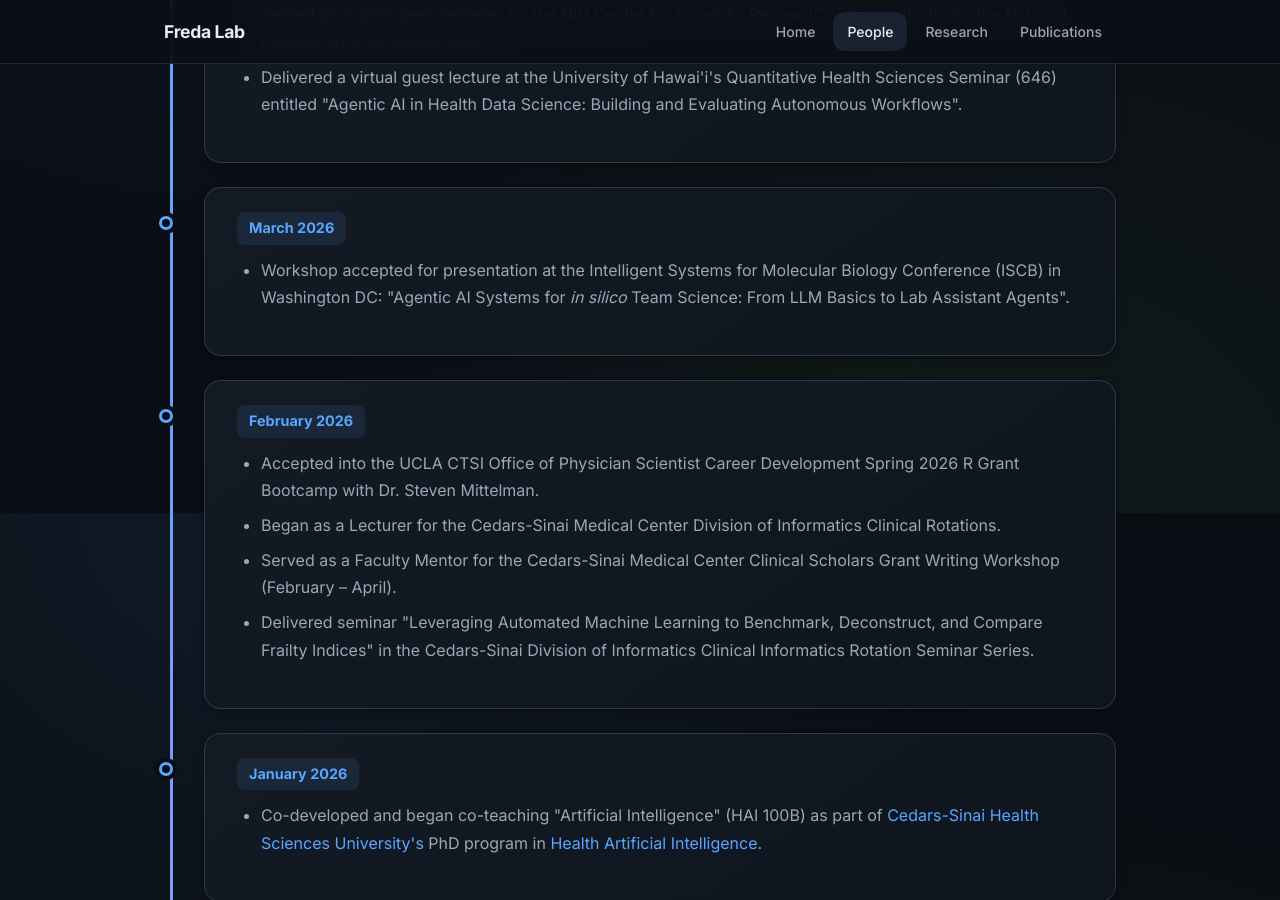
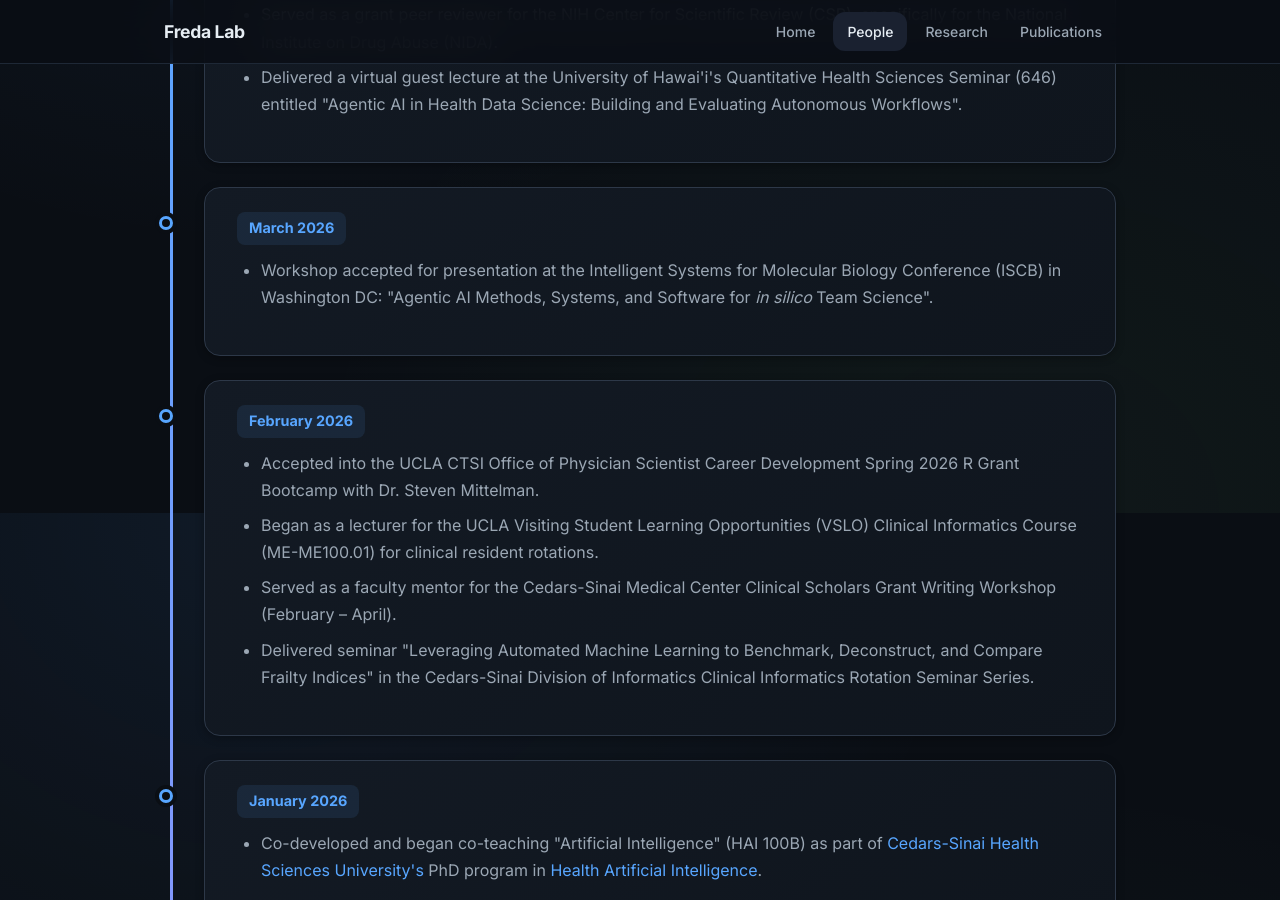
Before and after one commit to pfreda/pfreda.github.io, a Jekyll site: the page built from timeline.md, in a window 1280 px wide and 900 px high, scrolled down 387 px. Built offline with Jekyll 4.4.1, drawn with Linux system fonts in a browser that asks for light colours.

```diff
--- a/timeline.md
+++ b/timeline.md
@@ -18,7 +18,7 @@ title: The Road So Far
 <div class="timeline-item">
 <div class="timeline-date">March 2026</div>
 <ul>
-<li>Workshop accepted for presentation at the Intelligent Systems for Molecular Biology Conference (ISCB) in Washington DC: "Agentic AI Systems for <em>in silico</em> Team Science: From LLM Basics to Lab Assistant Agents".</li>
+<li>Workshop accepted for presentation at the Intelligent Systems for Molecular Biology Conference (ISCB) in Washington DC: "Agentic AI Methods, Systems, and Software for <em>in silico</em> Team Science".</li>
 </ul>
 </div>
 
@@ -26,8 +26,8 @@ title: The Road So Far
 <div class="timeline-date">February 2026</div>
 <ul>
 <li>Accepted into the UCLA CTSI Office of Physician Scientist Career Development Spring 2026 R Grant Bootcamp with Dr. Steven Mittelman.</li>
-<li>Began as a Lecturer for the Cedars-Sinai Medical Center Division of Informatics Clinical Rotations.</li>
-<li>Served as a Faculty Mentor for the Cedars-Sinai Medical Center Clinical Scholars Grant Writing Workshop (February &ndash; April).</li>
+<li>Began as a lecturer for the UCLA Visiting Student Learning Opportunities (VSLO) Clinical Informatics Course (ME-ME100.01) for clinical resident rotations.</li>
+<li>Served as a faculty mentor for the Cedars-Sinai Medical Center Clinical Scholars Grant Writing Workshop (February &ndash; April).</li>
 <li>Delivered seminar "Leveraging Automated Machine Learning to Benchmark, Deconstruct, and Compare Frailty Indices" in the Cedars-Sinai Division of Informatics Clinical Informatics Rotation Seminar Series.</li>
 </ul>
 </div>
```
Also changed, not shown: teaching.md (+27 -21 lines), 1 other file.
